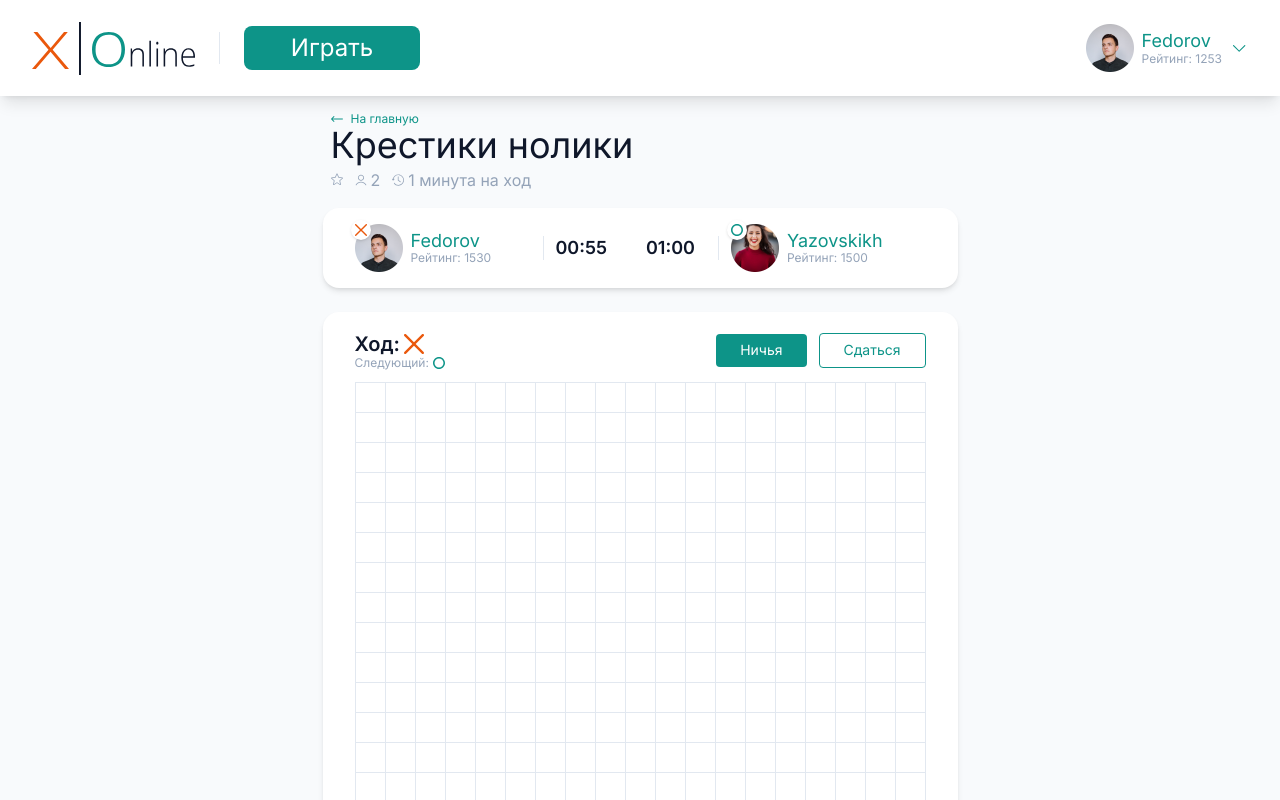
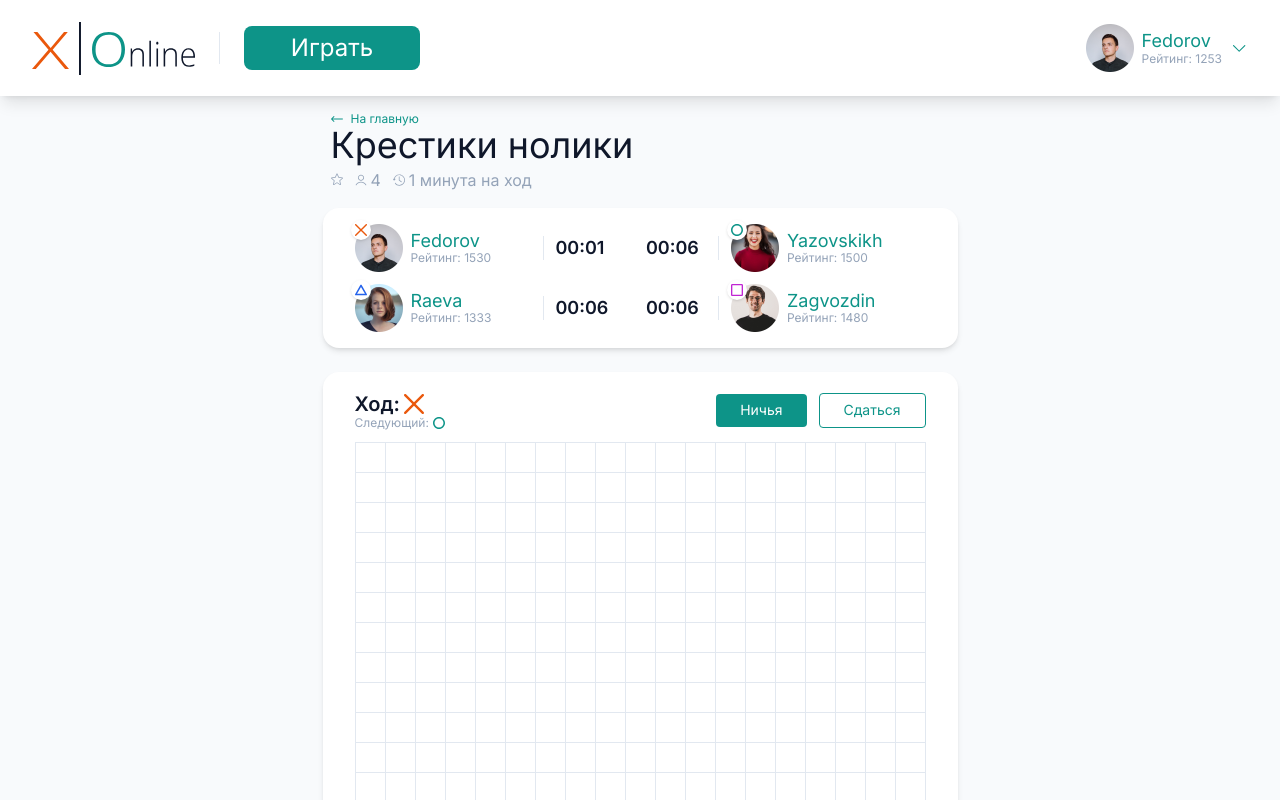
Before and after one commit to Sem4eZ/tic-tac-toe-onlive-version, a Next.js app: page / in a window 1280 px wide. Shown: the top 800 px of the page. Built offline with nearby package versions, Linux system fonts and the light colour scheme.

Commit message:
add: timeOverWinner

```diff
--- a/components/game/game-field.jsx
+++ b/components/game/game-field.jsx
@@ -10,6 +10,7 @@ export function GameField({
   nextMove,
   handleCellClick,
   winnerSequence,
+  winnerSymbol,
 }) {
   const actions = (
     <>
@@ -34,11 +35,18 @@ export function GameField({
           <GameCell
             key={index}
             isWinner={winnerSequence?.includes(index)}
+            disabled={!!winnerSymbol}
             onClick={() => {
               handleCellClick(index);
             }}
           >
-            {symbol && <GameSymbol symbol={symbol} className="w-5 h-5" />}
+            {symbol && (
+              <GameSymbol
+                symbol={symbol}
+                className="w-5 h-5"
+                // disabled={disabled}
+              />
+            )}
           </GameCell>
         ))}
       </GameGrid>
@@ -75,13 +83,14 @@ function GameMoveInfo({ actions, currentMove, nextMove }) {
   );
 }
 
-function GameCell({ children, onClick, isWinner }) {
+function GameCell({ children, onClick, isWinner, disabled }) {
   return (
     <button
+      disabled={disabled}
       onClick={onClick}
       className={clsx(
         "border border-slate-200 -ml-px -mt-px flex items-center justify-center",
-        isWinner && "bg-orange-600/10",
+        isWinner && "bg-orange-300",
       )}
     >
       {children}
--- a/components/game/game-info.jsx
+++ b/components/game/game-info.jsx
@@ -40,7 +40,14 @@ const players = [
   },
 ];
 
-export function GameInfo({ className, playersCount, currentMove }) {
+export function GameInfo({
+  className,
+  playersCount,
+  currentMove,
+  isWinner,
+  onTimeOver,
+  onPlayerTimeOver,
+}) {
   return (
     <div
       className={clsx(
@@ -53,15 +60,16 @@ export function GameInfo({ className, playersCount, currentMove }) {
           key={player.id}
           playerInfo={player}
           isRight={index % 2 === 1}
-          isTimerRunning={currentMove === player.symbol}
+          onTimeOver={() => onPlayerTimeOver(player.symbol)}
+          isTimerRunning={currentMove === player.symbol && !isWinner}
         />
       ))}
     </div>
   );
 }
 
-function PlayerInfo({ playerInfo, isRight, isTimerRunning }) {
-  const [seconds, setSeconds] = useState(60);
+function PlayerInfo({ playerInfo, isRight, isTimerRunning, onTimeOver }) {
+  const [seconds, setSeconds] = useState(6);
 
   const minutesString = String(Math.floor(seconds / 60)).padStart(2, "0");
   const secondsString = String(seconds % 60).padStart(2, "0");
@@ -75,10 +83,16 @@ function PlayerInfo({ playerInfo, isRight, isTimerRunning }) {
       }, 1000);
       return () => {
         clearInterval(interval);
-        setSeconds(60);
+        setSeconds(6);
       };
     }
   }, [isTimerRunning]);
+
+  useEffect(() => {
+    if (seconds === 0) {
+      onTimeOver();
+    }
+  }, [seconds]);
 
   const getTimerColor = () => {
     if (isTimerRunning) {
--- a/components/game/model.js
+++ b/components/game/model.js
@@ -33,6 +33,15 @@ export function computeWinner(cells, sequenceSize = 5, fieldSize = 19) {
       res[2].push(-fieldSize * (j - gap) + (j - gap) + i);
       res[3].push(fieldSize * (j - gap) + i);
     }
+
+
+    const x = i % fieldSize;
+    if (x < gap || x >= fieldSize - gap) {
+      res.shift();
+      res.shift();
+      res.shift();
+    }
+
     return res;
   }
   for (let i = 0; i < cells.length; i++) {
--- a/components/game/use-game-state.js
+++ b/components/game/use-game-state.js
@@ -3,13 +3,19 @@ import { GAME_SYMBOLS, MOVE_ORDER } from "./constants";
 import { computeWinner, getNextMove } from "./model";
 
 export function useGameState(playersCount) {
-  const [{ cells, currentMove }, setGameState] = useState(() => ({
-    cells: new Array(19 * 19).fill(null),
-    currentMove: GAME_SYMBOLS.CROSS,
-  }));
+  const [{ cells, currentMove, playersTimeOver }, setGameState] = useState(
+    () => ({
+      cells: new Array(19 * 19).fill(null),
+      currentMove: GAME_SYMBOLS.CROSS,
+      playersTimeOver: [],
+    }),
+  );
 
   const winnerSequence = computeWinner(cells);
   const nextMove = getNextMove(currentMove, playersCount);
+
+  const winnerSymbol =
+    nextMove === currentMove ? currentMove : winnerSequence?.[0];
 
   const handleCellClick = (index) => {
     setGameState((lastGameState) => {
@@ -27,11 +33,23 @@ export function useGameState(playersCount) {
     });
   };
 
+  const handlePlayerTimeOver = (symbol) => {
+    setGameState((lastGameState) => {
+      return {
+        ...lastGameState,
+        playersTimeOver: [...lastGameState.playersTimeOver, symbol],
+        currentMove: getNextMove(lastGameState.currentMove, playersCount),
+      };
+    });
+  };
+
   return {
     cells,
     currentMove,
     nextMove,
     handleCellClick,
+    handlePlayerTimeOver,
     winnerSequence,
+    winnerSymbol,
   };
 }
--- a/pages/index.jsx
+++ b/pages/index.jsx
@@ -1,12 +1,19 @@
 import { Header } from "../components/header/header";
-import { GameInfo, GameTitle, GameField } from "../components/game";
+import { GameInfo, GameTitle, GameField, GameSymbol } from "../components/game";
 import { useState } from "react";
 import { useGameState } from "/components/game/use-game-state";
 
 export default function HomePage() {
-  const [playersCount] = useState(2);
-  const { cells, currentMove, handleCellClick, nextMove, winnerSequence } =
-    useGameState(playersCount);
+  const [playersCount] = useState(4);
+  const {
+    cells,
+    currentMove,
+    handleCellClick,
+    nextMove,
+    winnerSequence,
+    winnerSymbol,
+    handlePlayerTimeOver,
+  } = useGameState(playersCount);
 
   return (
     <div className="bg-slate-50 min-h-screen">
@@ -17,15 +24,23 @@ export default function HomePage() {
           playersCount={playersCount}
           className="mt-4"
           currentMove={currentMove}
-        />
+          isWinner={!!winnerSymbol}
+          onPlayerTimeOver={handlePlayerTimeOver}
+        />{" "}
+        {winnerSymbol && (
+          <div className="flex items-center mt-4">
+            Победитель:
+            <GameSymbol symbol={winnerSymbol} className="mx-3 w-5 h-5" />
+          </div>
+        )}
         <GameField
-          playersCount={playersCount}
           className="mt-6"
           cells={cells}
           currentMove={currentMove}
           nextMove={nextMove}
           handleCellClick={handleCellClick}
           winnerSequence={winnerSequence}
+          winnerSymbol={winnerSymbol}
         />
       </main>
     </div>
```
